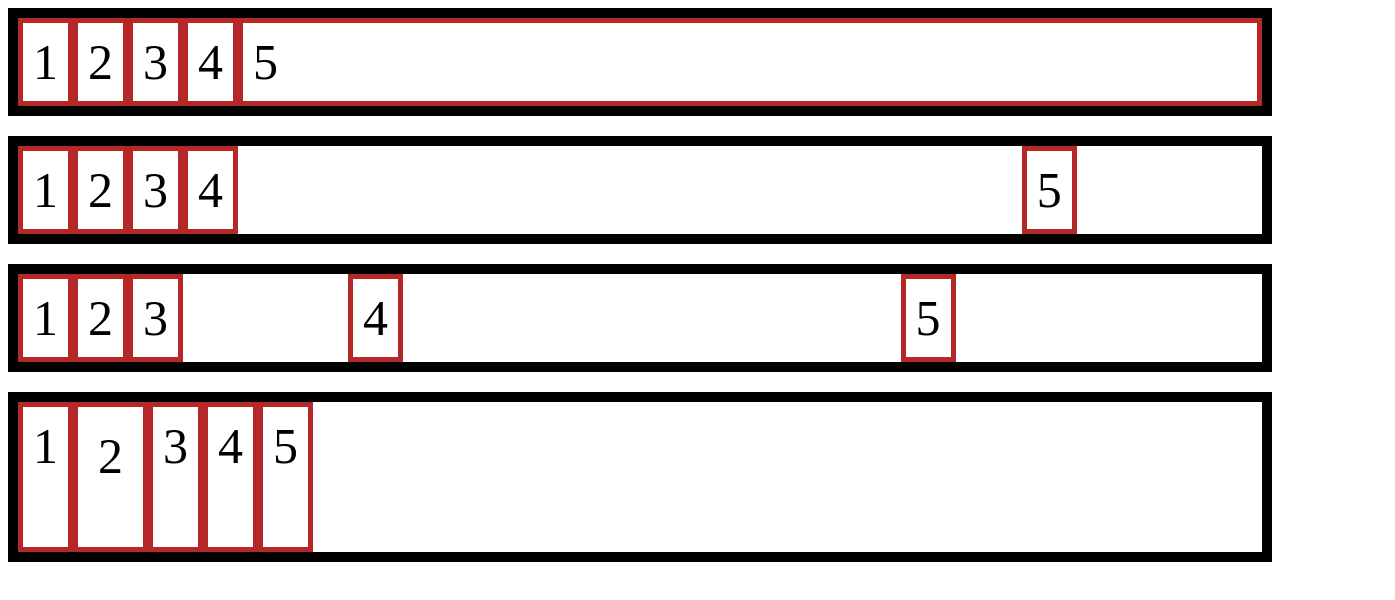
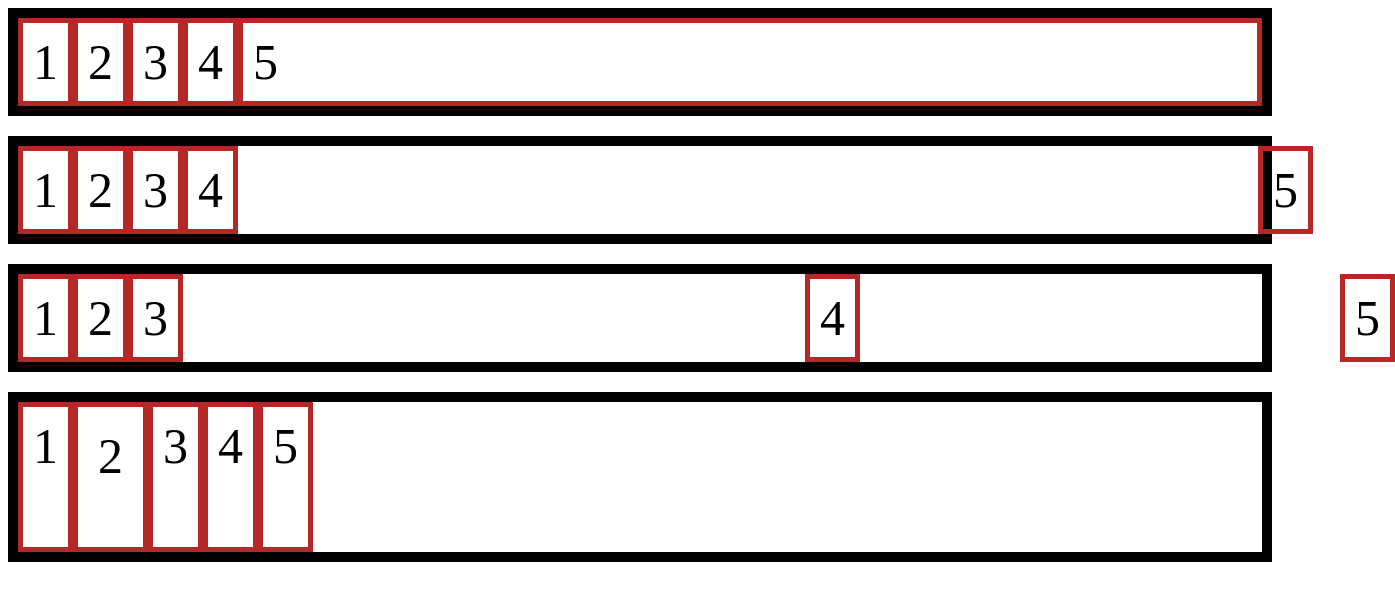
Before and after one commit to raopushpendra/learn-html, a plain HTML site: page flextwo.html in a window 1280 px wide. Shown: the whole page, 1395 px wide, since content can reach past the window. Drawn offline with Linux system fonts and the light colour scheme.

Commit message:
Update flextwo.html

```diff
--- a/flextwo.html
+++ b/flextwo.html
@@ -30,19 +30,19 @@
                 font-size: 50px;
             }
             .ite5{display: flex;
-                margin-left: 63%;
+                margin-left: 82%;
                 padding: 10px;
                 border:5px solid rgb(181, 40, 40);
                 font-size: 50px;}
     .item4{display: flex;
-                margin-left: 165px;
+                margin-left: 50%;
                 padding: 10px;
                 border:5px solid rgb(181, 40, 40);
                 font-size: 50px;}
 
     .last{
         display: flex;
-                margin-left: 40%;
+                margin-left: 480px;
                 padding: 10px;
                 border:5px solid rgb(181, 40, 40);
                 font-size: 50px;}
```
